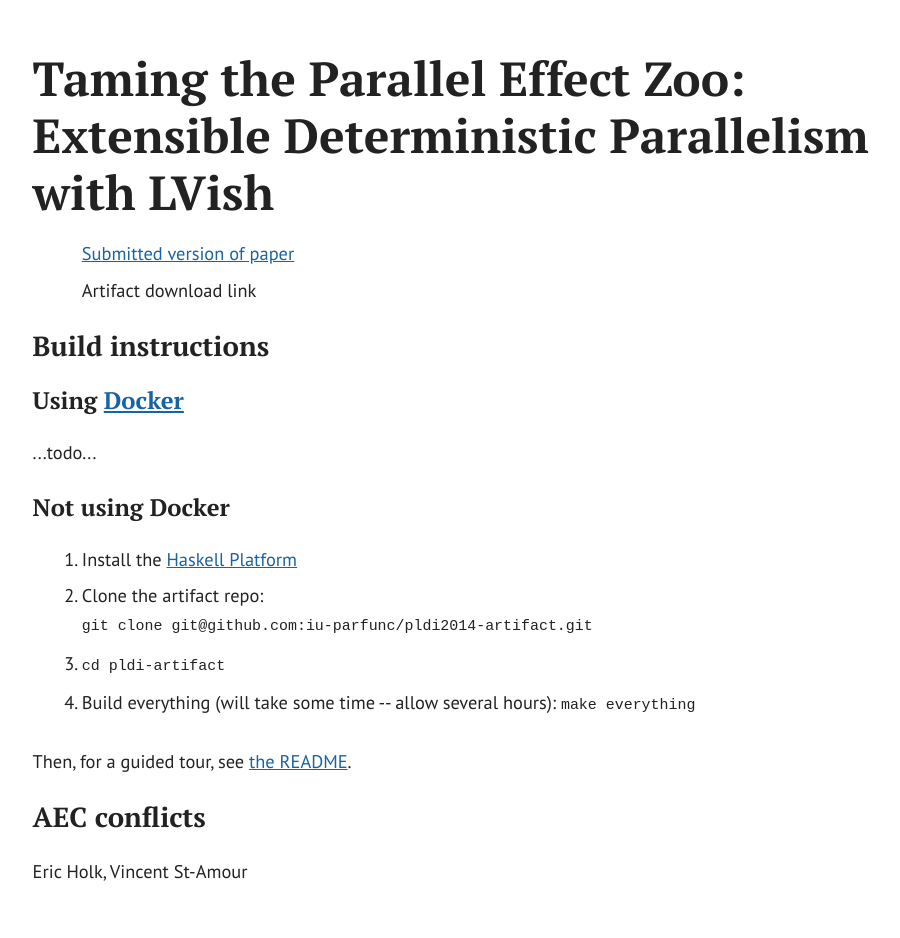
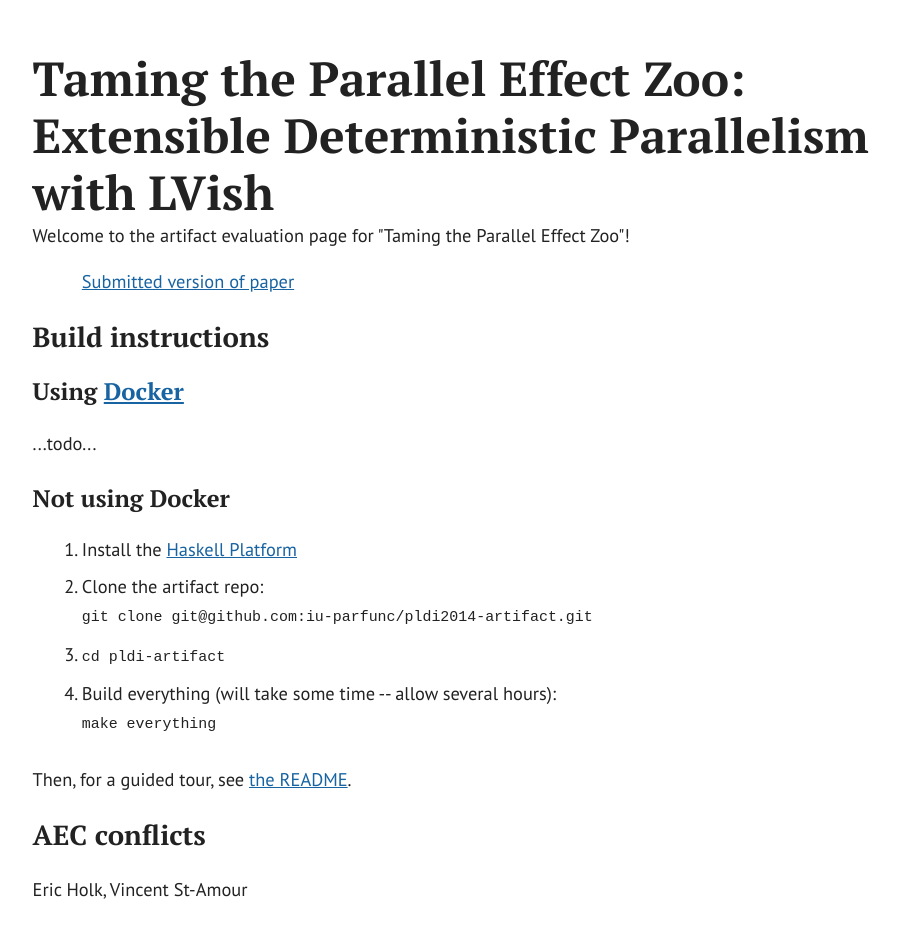
Before and after one commit to iu-parfunc/pldi2014-artifact, a plain HTML site: page effectzoo/index.html in a window 1280 px wide. Shown: the part 116-1054 px from the top of the page, without its empty margins (185-1085 px from the left). Drawn offline with Linux system fonts and the light colour scheme.

Commit message:
More web page changes.

```diff
--- a/effectzoo/index.html
+++ b/effectzoo/index.html
@@ -12,9 +12,11 @@
 
 <h1>Taming the Parallel Effect Zoo: Extensible Deterministic Parallelism with LVish</h1>
 
+Welcome to the artifact evaluation page for "Taming the Parallel
+Effect Zoo"!
+
 <ul>
 <li><a href="submitted.pdf">Submitted version of paper</a></li>
-<li>Artifact download link</li>
 </ul>
 
 <h2>Build instructions</h2>
@@ -27,10 +29,11 @@
 
 <ol>
  <li>Install the <a href="http://www.haskell.org/platform/">Haskell Platform</a></li>
- <li>Clone the artifact repo:<br /><code>git clone git@github.com:iu-parfunc/pldi2014-artifact.git</code></li>
+ <li>Clone the artifact repo:<br /><code>git clone
+ git@github.com:iu-parfunc/pldi2014-artifact.git</code></li>
  <li><code>cd pldi-artifact</code></li>
  <li>Build everything (will take some time -- allow several
- hours): <code>make everything</code></li>
+ hours):<br /><code>make everything</code></li>
 </ol>
 
 <p>Then, for a guided tour,
```
